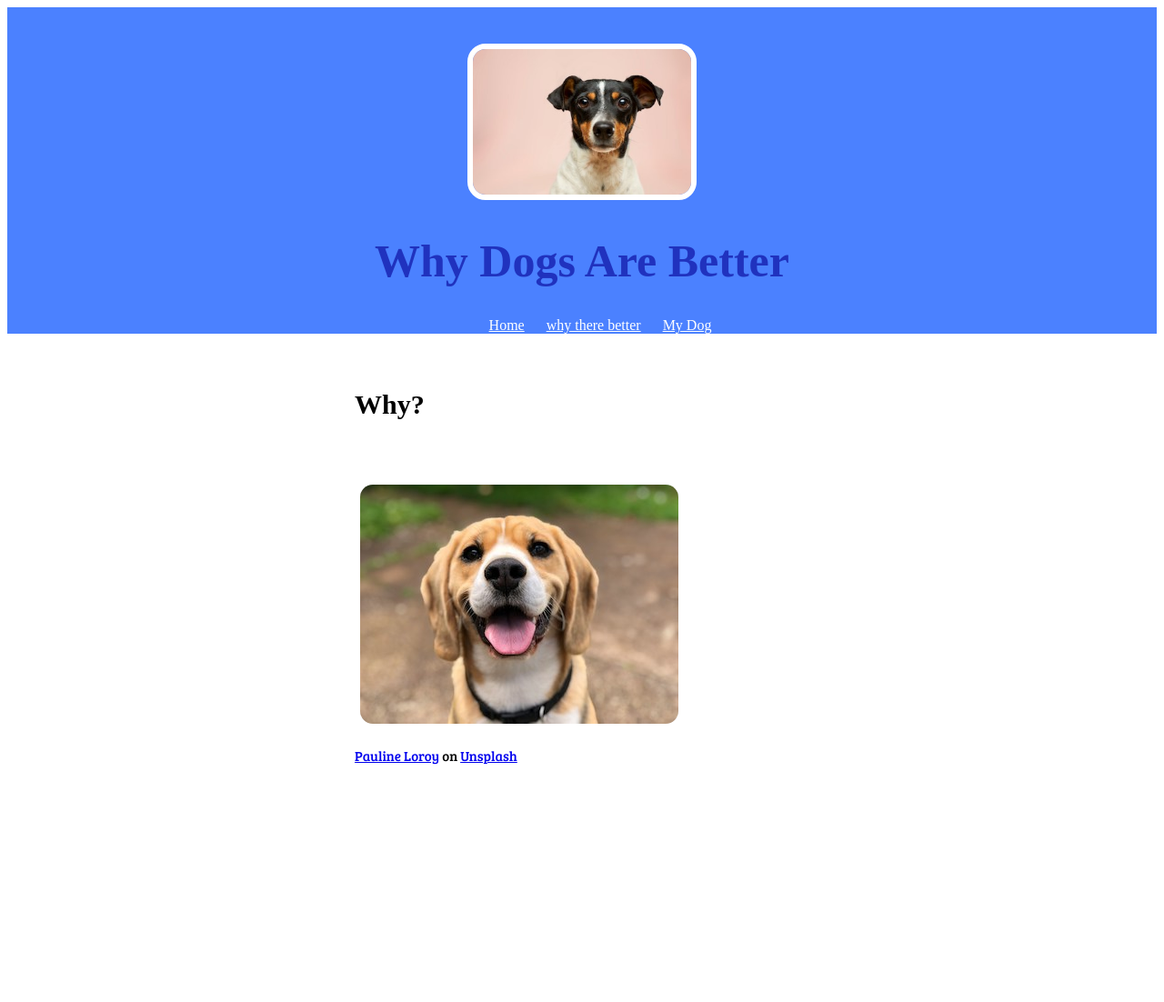
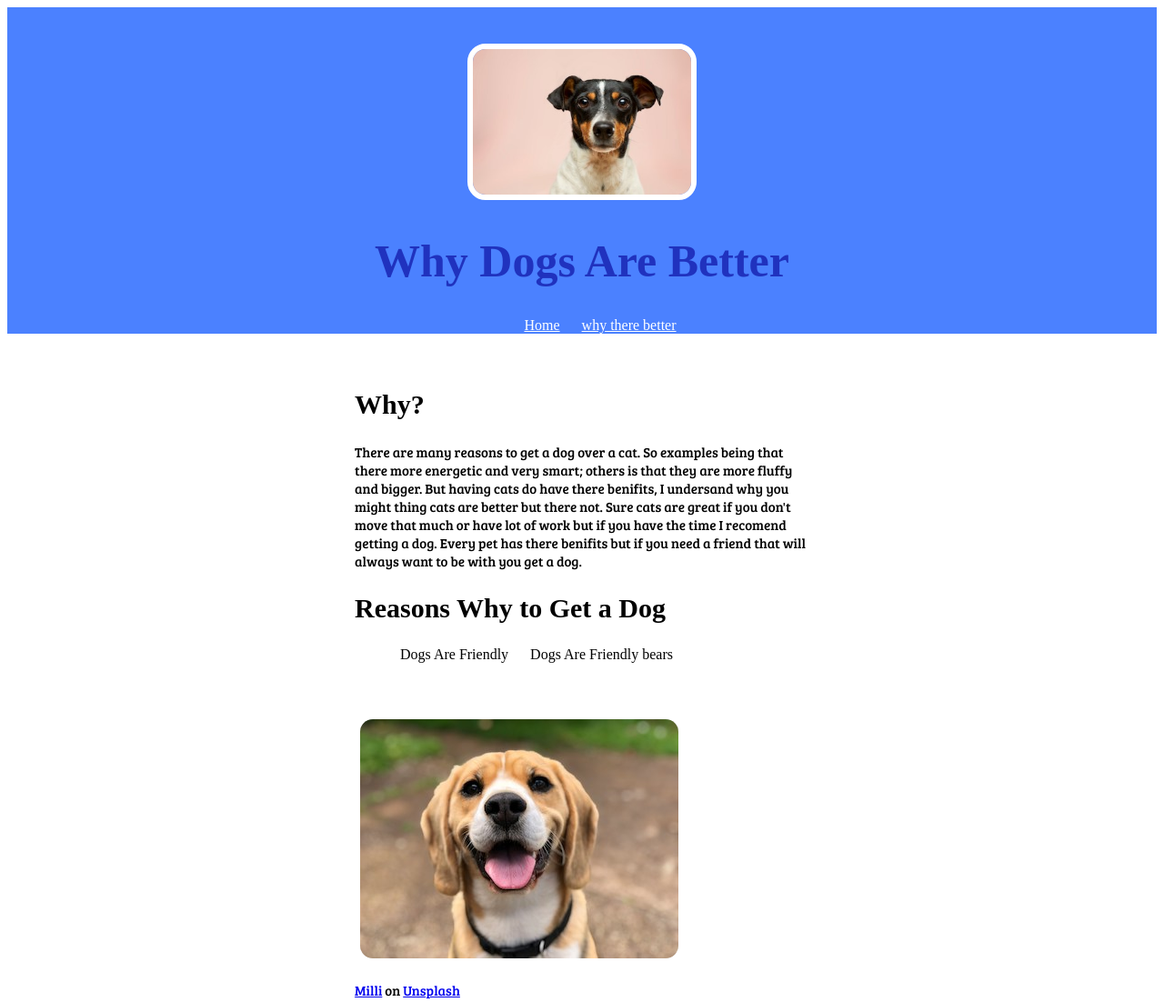
Before and after one commit to Francisco7721/techbyFrancisco7721.github.io, a plain HTML site: page dogWebsite/why.html in a window 1280 px wide. Shown: the whole page at 91% size. Before the commit the page ends 884 px from the top, so only its background shows below. Drawn offline with Linux system fonts and the light colour scheme; a web font is replaced by a local one.

Commit message:
Add files via upload

```diff
--- a/dogWebsite/why.html
+++ b/dogWebsite/why.html
@@ -18,17 +18,28 @@
             <ul>
                 <li class="special"><a class="whitelink" href="index.html">Home</a></li>
                 <li class="special"><a class="whitelink" href="why.html">why there better</a></li>
-                <li class="special"><a class="whitelink" href="myDog.html">My Dog</a></li>
             </ul>
         </header>
 
         <article>
-            <h2>Why?</h2>
+            <p><h2>Why?</h2></p>
+            </a>
+            </p>
+            <p> There are many reasons to get a dog over a cat. So examples being that there more energetic and very smart; others is that they are more fluffy and bigger. But having cats do have there benifits, I undersand why you might thing
+                cats are better but there not. Sure cats are great if you don't move that much or have lot of work but if you have the time I recomend getting a dog. Every pet has there benifits but if you need a friend that will always
+                want to be with you get a dog.
+            </p>
+
+            <h2>Reasons Why to Get a Dog</h2>
+            <ul>
+           <li>Dogs Are Friendly</li>
+           <li>Dogs Are Friendly bears</li>
+                                </ul>
+
             <img src="images/happyDog.jpg">
             <p>
-         <a href="Photo by href=https://unsplash.com/@paulinel?utm_content=creditCopyText&utm_medium=referral&utm_source=unsplash">Pauline Loroy</a> on <a href="https://unsplash.com/photos/white-and-brown-long-coat-large-dog-U3aF7hgUSrk?utm_content=creditCopyText&utm_medium=referral&utm_source=unsplash">Unsplash</a>
-            </a>
-            </p>
+         <a Photo by href="https://unsplash.com/@marliesestreefland?utm_content=creditCopyText&utm_medium=referral&utm_source=unsplash">Milli</a> on <a href="https://unsplash.com/photos/dogs-face-2l0CWTpcChI?utm_content=creditCopyText&utm_medium=referral&utm_source=unsplash">Unsplash</a>
+        </a>
         </article>
     </body>
 </html>
```
Also changed, not shown: dogWebsite/index.html (+1 -6 lines).
